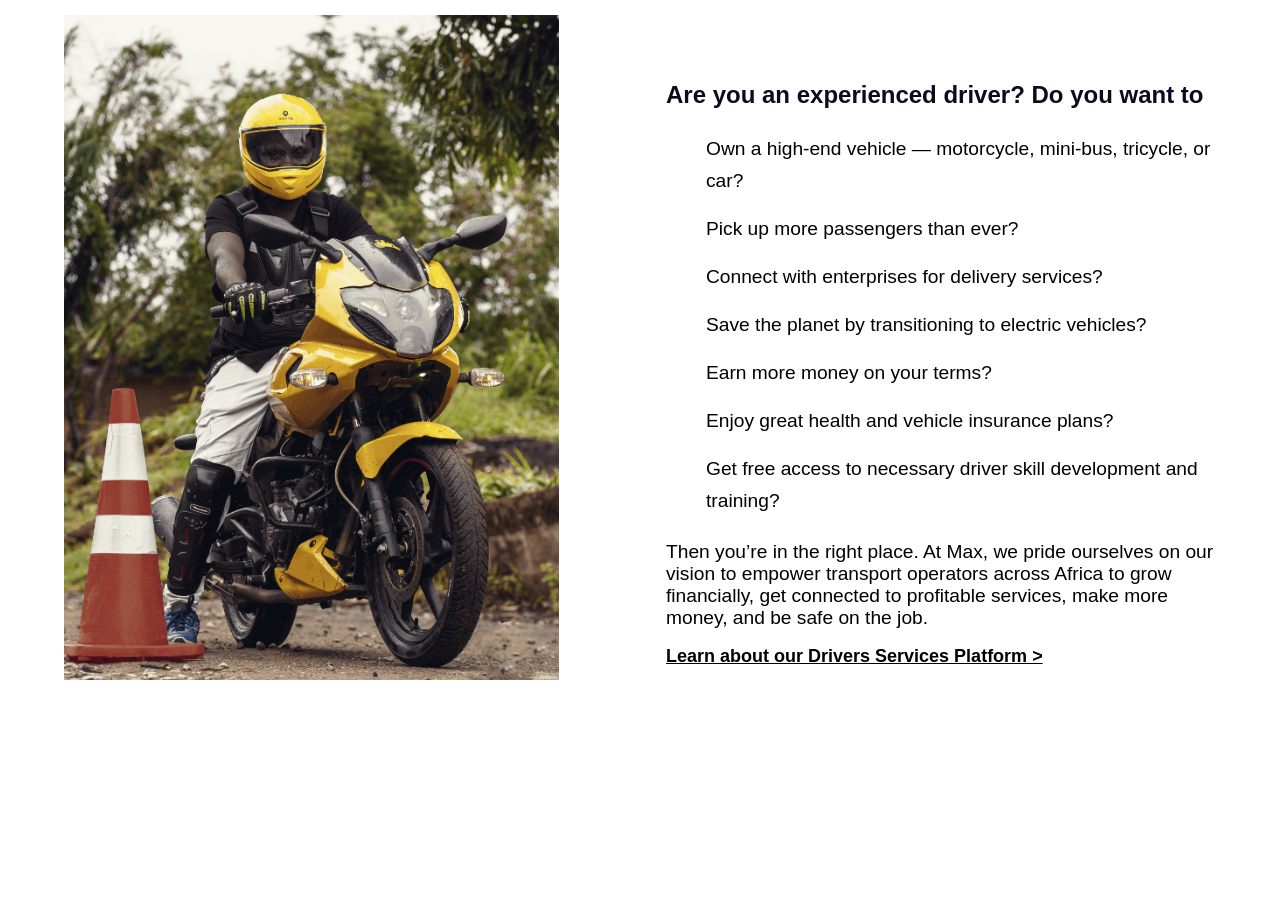
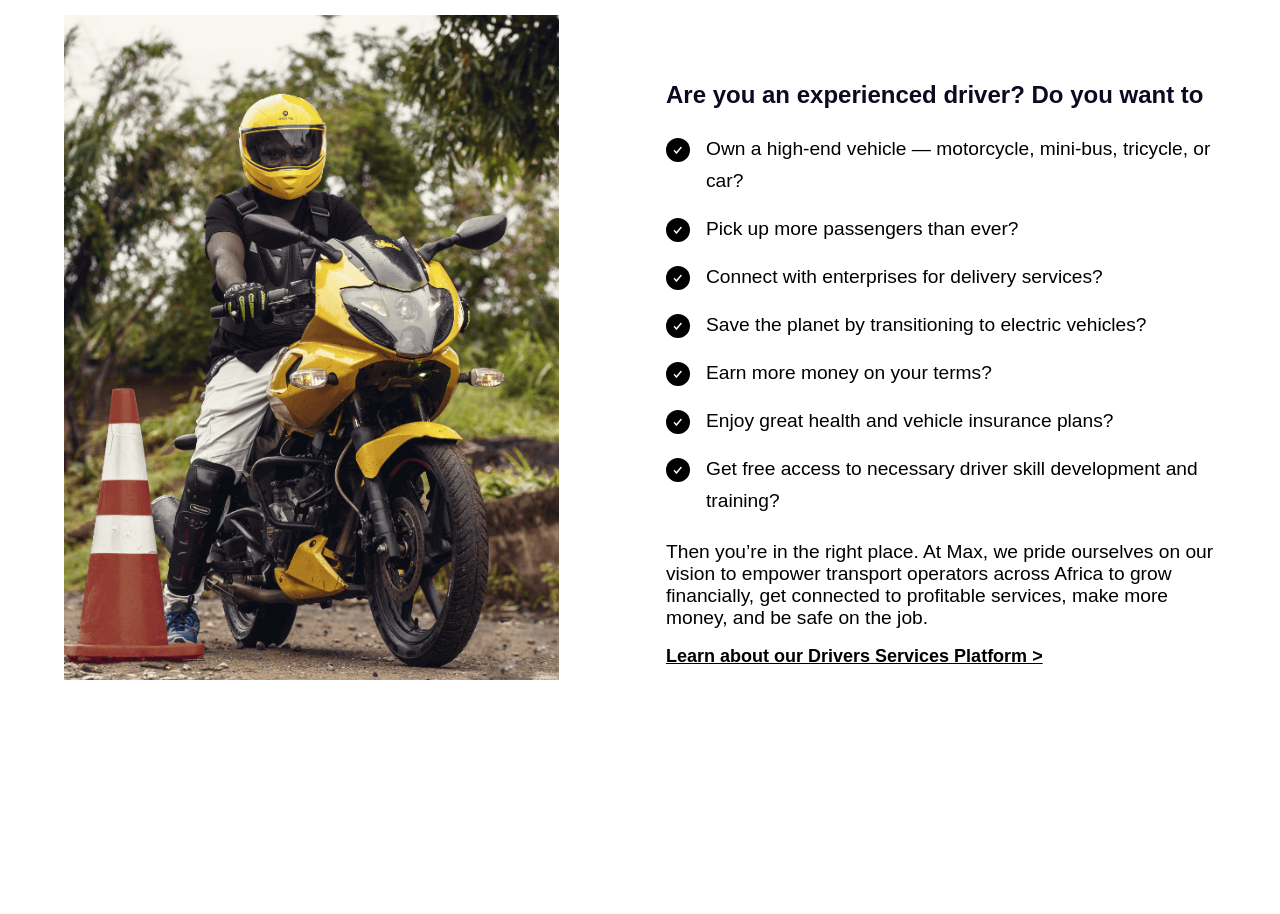
Before and after one commit to aoliadi/max, a plain HTML site: page index.html in a window 1280 px wide. Shown: the part 1960-2874 px from the top of the page. Drawn offline with Linux system fonts and the light colour scheme; a web font is replaced by a local one.

Commit message:
minute change

```diff
--- a/src/css/home/home4.css
+++ b/src/css/home/home4.css
@@ -39,7 +39,7 @@
 }
 
 .home4__list-item::before {
-  content: url(".././../../check-mark-black.svg");
+  content: url(".././../../images/check-mark-black.svg");
 
   position: absolute;
   left: 0;
```
